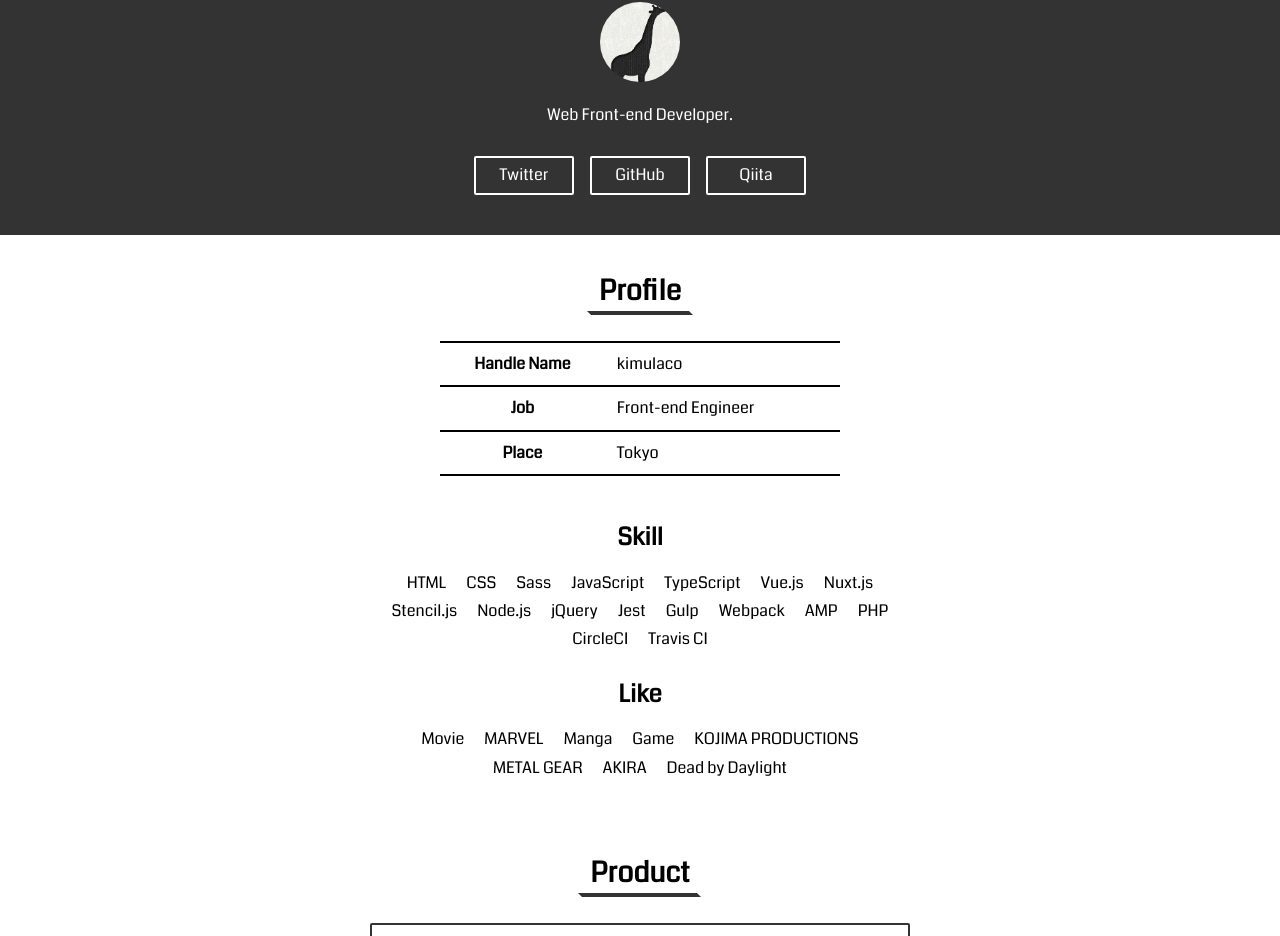
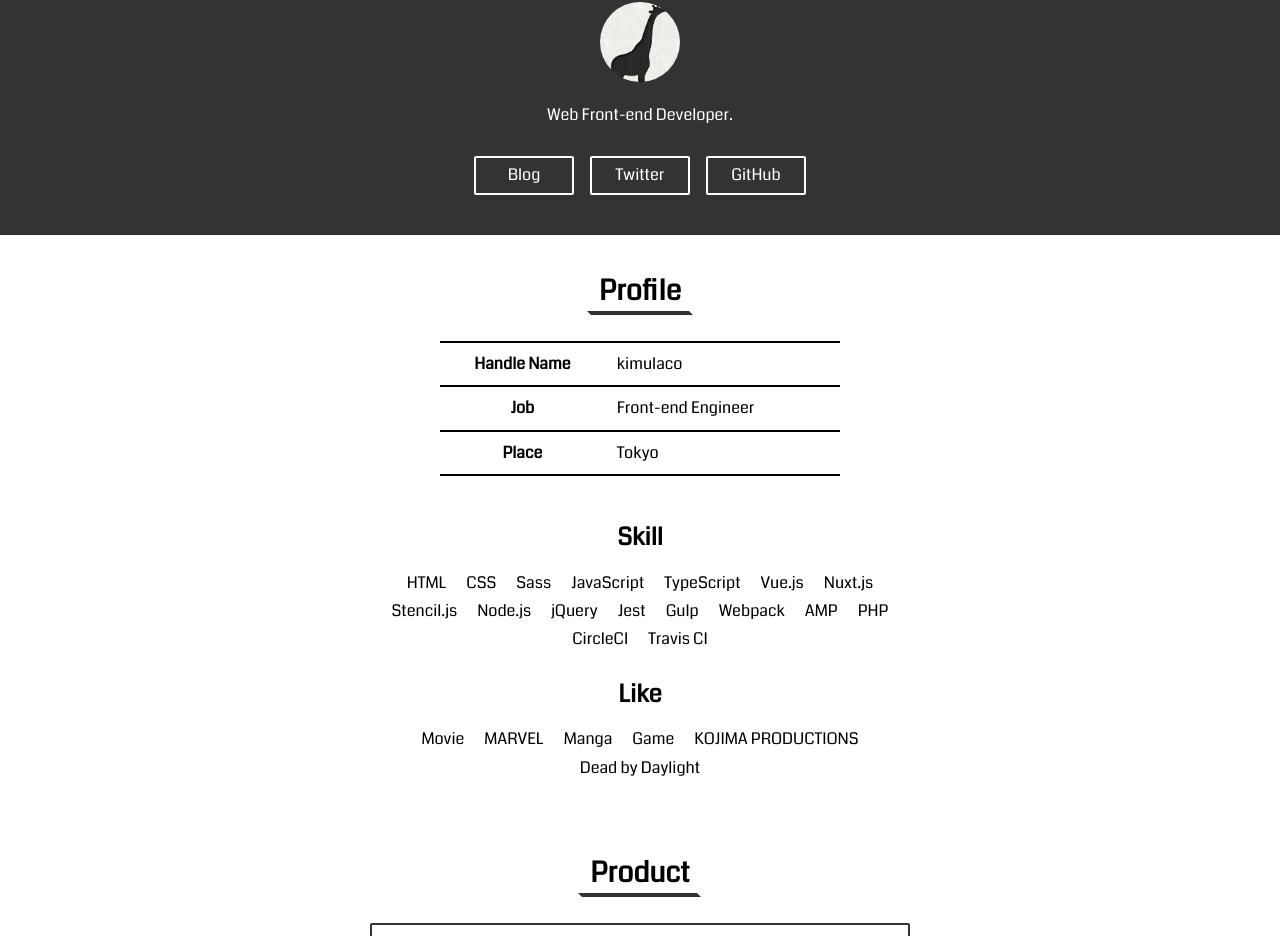
Before and after one commit to kimulaco/kimulaco.github.io, a Nuxt app: page / in a window 1280 px wide. Shown: the part 99-1035 px from the top of the page. Built offline with nearby package versions, Linux system fonts and the light colour scheme.

Commit message:
feat: add blog

```diff
--- a/src/assets/js/define.js
+++ b/src/assets/js/define.js
@@ -7,6 +7,10 @@ export const SITE = {
 }
 
 export const URL = {
+  blog: {
+    name: 'Blog',
+    url: 'https://blog.kimulaco.me/'
+  },
   twitter: {
     name: 'Twitter',
     url: 'https://twitter.com/kimulaco'
@@ -14,10 +18,6 @@ export const URL = {
   github: {
     name: 'GitHub',
     url: 'https://github.com/kimulaco'
-  },
-  qiita: {
-    name: 'Qiita',
-    url: 'https://qiita.com/kimulaco'
   },
   cssbattle: {
     name: 'CSSBattle',
@@ -66,12 +66,15 @@ export const LIKE = [
   'Manga',
   'Game',
   'KOJIMA PRODUCTIONS',
-  'METAL GEAR',
-  'AKIRA',
   'Dead by Daylight'
 ]
 
 export const PRODUCT = [
+  {
+    name: 'kimulaco blog',
+    desc: "kimulaco's tech blog (Japanese).",
+    url: 'https://blog.kimulaco.me/'
+  },
   {
     name: 'Aqua Theme',
     desc: 'Visual Studio Code theme.',
--- a/src/pages/index.vue
+++ b/src/pages/index.vue
@@ -67,7 +67,7 @@ export default {
   },
   data() {
     return {
-      socialLink: [URL.twitter, URL.github, URL.qiita],
+      socialLink: [URL.blog, URL.twitter, URL.github],
       profileList: PROFILE,
       skillList: SKILL,
       likeList: LIKE,
```
